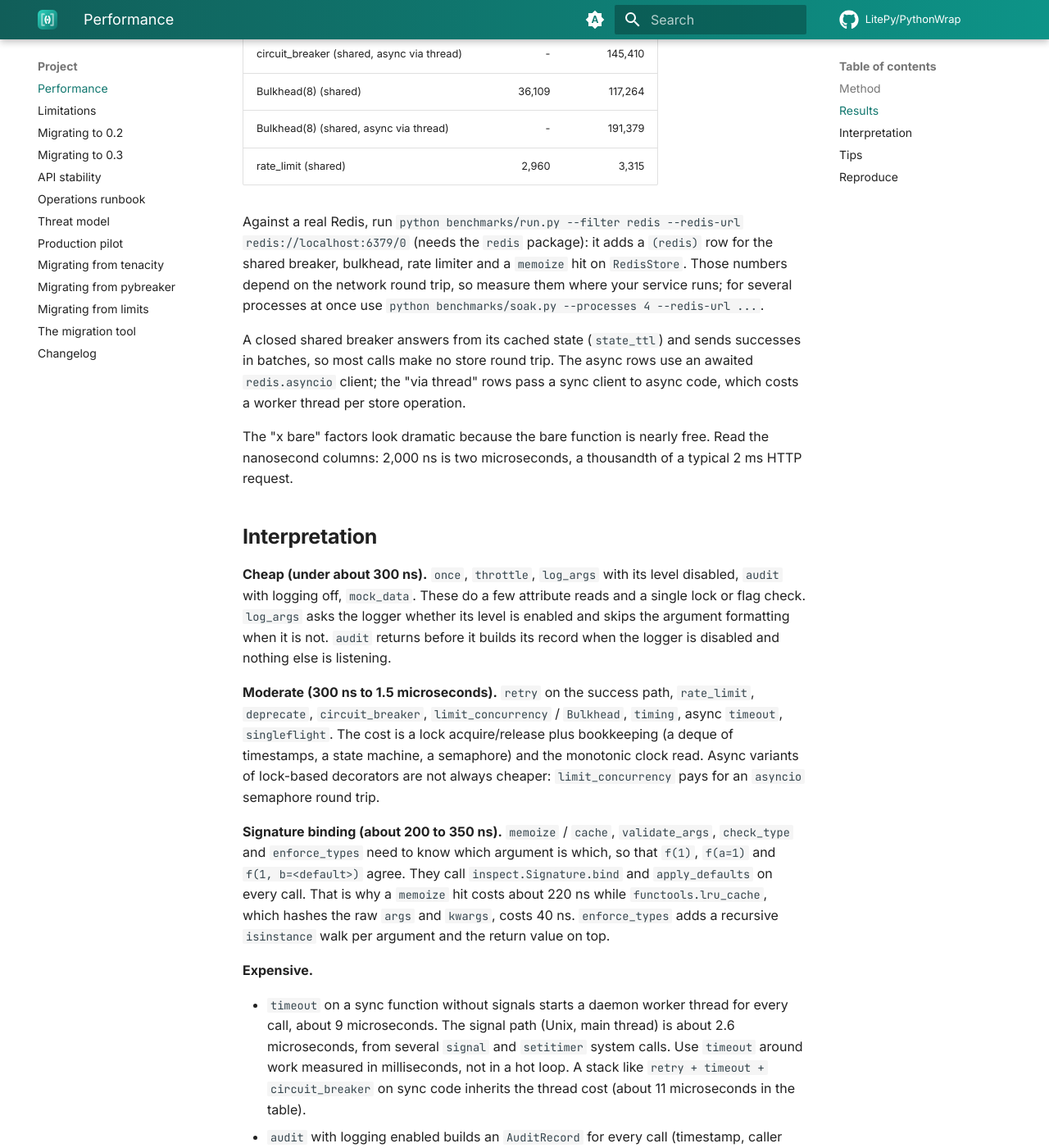
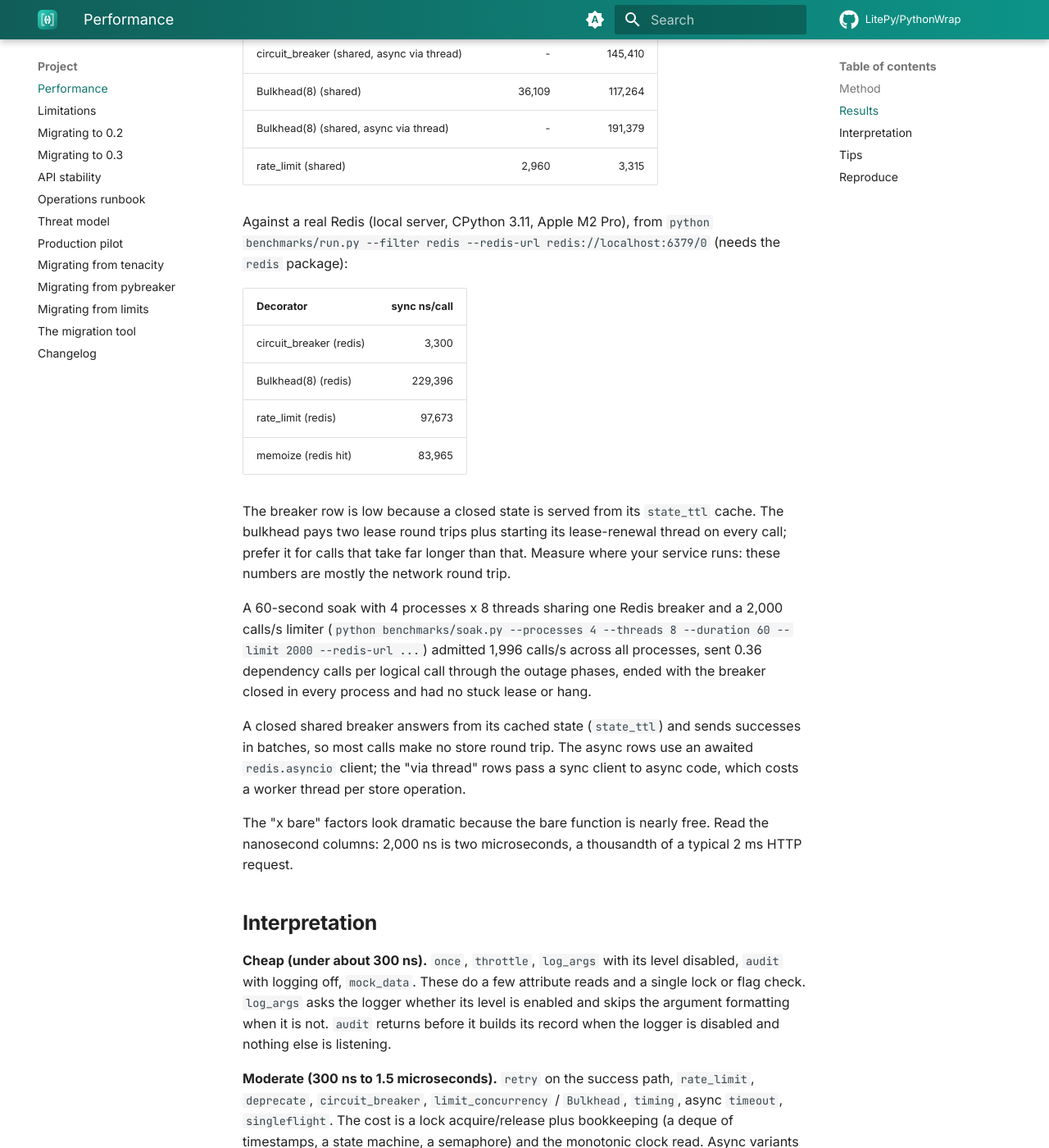
Before and after one commit to LitePy/PythonWrap, an MkDocs documentation site: the page built from docs/project/performance.md, in a window 1280 px wide and 1400 px high, scrolled down 2501 px. Shown: the whole window at 82% size. Built offline with MkDocs 1.6.1 and Material for MkDocs 9.7.7, drawn with Linux system fonts in a browser that asks for light colours; comment, search, counter and statistics services are not loaded.

Commit message:
docs: Redis benchmark rows and multi-process soak results

```diff
--- a/docs/project/performance.md
+++ b/docs/project/performance.md
@@ -73,11 +73,27 @@ numbers show what the library adds around a store round trip, not the network
 | Bulkhead(8) (shared, async via thread) | - | 191,379 |
 | rate_limit (shared) | 2,960 | 3,315 |
 
-Against a real Redis, run `python benchmarks/run.py --filter redis --redis-url
-redis://localhost:6379/0` (needs the `redis` package): it adds a `(redis)` row for the
-shared breaker, bulkhead, rate limiter and a `memoize` hit on `RedisStore`. Those numbers
-depend on the network round trip, so measure them where your service runs; for several
-processes at once use `python benchmarks/soak.py --processes 4 --redis-url ...`.
+Against a real Redis (local server, CPython 3.11, Apple M2 Pro), from
+`python benchmarks/run.py --filter redis --redis-url redis://localhost:6379/0` (needs the
+`redis` package):
+
+| Decorator | sync ns/call |
+| --- | ---: |
+| circuit_breaker (redis) | 3,300 |
+| Bulkhead(8) (redis) | 229,396 |
+| rate_limit (redis) | 97,673 |
+| memoize (redis hit) | 83,965 |
+
+The breaker row is low because a closed state is served from its `state_ttl` cache. The
+bulkhead pays two lease round trips plus starting its lease-renewal thread on every
+call; prefer it for calls that take far longer than that. Measure where your service
+runs: these numbers are mostly the network round trip.
+
+A 60-second soak with 4 processes x 8 threads sharing one Redis breaker and a
+2,000 calls/s limiter (`python benchmarks/soak.py --processes 4 --threads 8 --duration 60
+--limit 2000 --redis-url ...`) admitted 1,996 calls/s across all processes, sent 0.36
+dependency calls per logical call through the outage phases, ended with the breaker
+closed in every process and had no stuck lease or hang.
 
 A closed shared breaker answers from its cached state (`state_ttl`) and sends successes
 in batches, so most calls make no store round trip. The async rows use an awaited
```
Also changed, not shown: docs/project/stability.md (+1 -1 lines).
